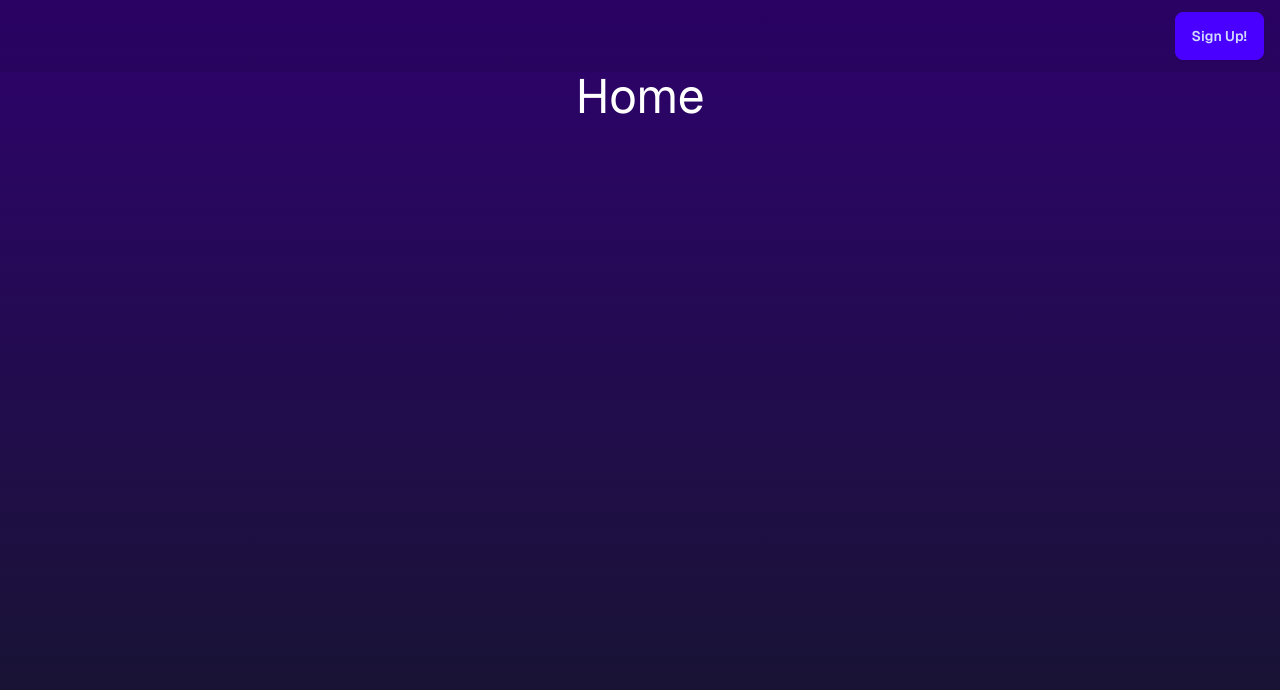
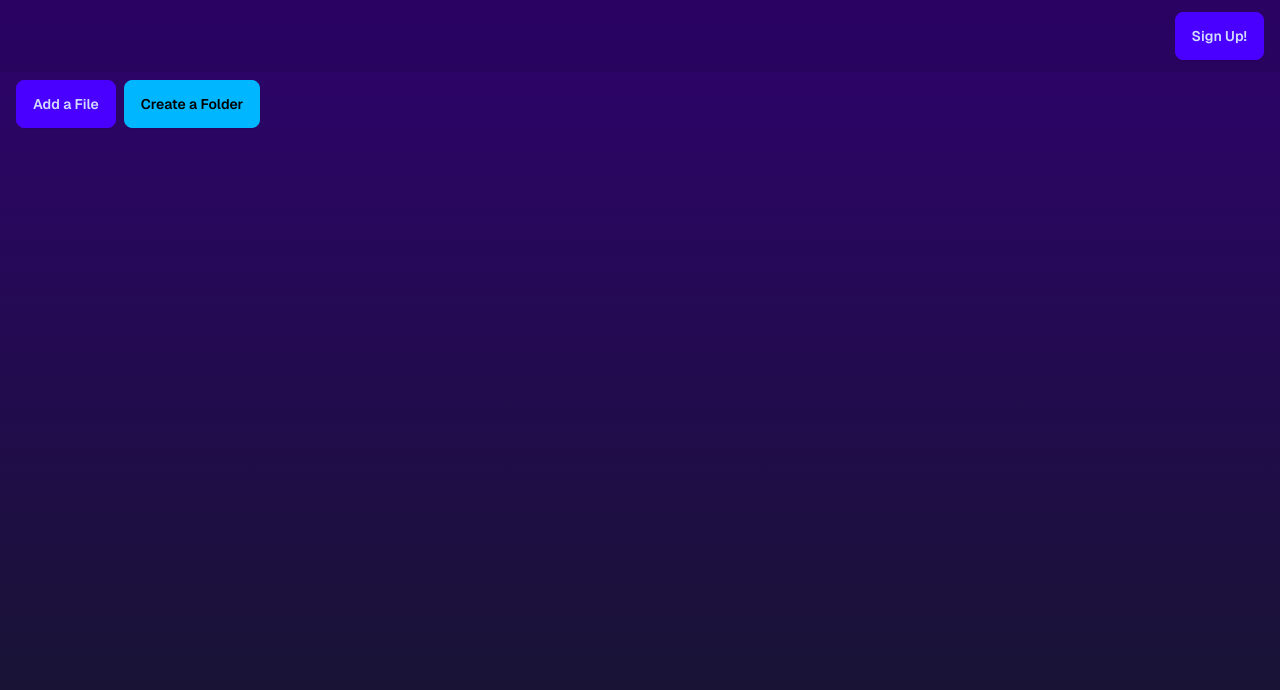
Before and after one commit to rislammb/nextjs-drive, a Next.js app: page / in a window 1280 px wide. Shown: the top 690 px of the page. Built offline with nearby package versions, Linux system fonts and the light colour scheme; no server answers.

Commit message:
add firebase into project and update home page

```diff
--- a/package.json
+++ b/package.json
@@ -11,6 +11,7 @@
   },
   "dependencies": {
     "@t3-oss/env-nextjs": "^0.10.1",
+    "firebase": "^10.12.5",
     "geist": "^1.3.0",
     "next": "^14.2.4",
     "next-auth": "^4.24.7",
--- /dev/null
+++ b/src/app/api/route.ts
@@ -0,0 +1,7 @@
+// import { app, storage, db } from "@/firebaseConfig";
+
+export function GET() {
+  console.log("inside api NextApiRequest");
+
+  return Response.json({ text: "Hello world" });
+}
--- a/src/app/layout.tsx
+++ b/src/app/layout.tsx
@@ -5,7 +5,7 @@ import { getServerSession } from "next-auth";
 import AuthProvider from "@/components/auth-provider";
 import { authOptions } from "@/server/auth";
 import "@/styles/globals.css";
-import Topbar from "@/components/Topbar";
+import Topbar from "@/components/topbar";
 
 export const metadata: Metadata = {
   title: "Next.js Drive",
@@ -23,7 +23,7 @@ export default async function RootLayout({
       <body className="min-h-screen bg-gradient-to-b from-[#2e026d] to-[#15162c] text-white">
         <AuthProvider session={session}>
           <Topbar />
-          <main>{children}</main>
+          <main className="px-4 py-2">{children}</main>
         </AuthProvider>
       </body>
     </html>
--- a/src/app/page.tsx
+++ b/src/app/page.tsx
@@ -1,4 +1,4 @@
-import Home from "@/components/Home";
+import Home from "@/components/home";
 
 export default function HomePage() {
   return <Home />;
--- a/src/components/Home/index.tsx
+++ b/src/components/Home/index.tsx
@@ -1,7 +1,9 @@
+import UploadFile from "../upload-file";
+
 export default function Home() {
   return (
     <div>
-      <h2 className="text-center text-5xl">Home</h2>
+      <UploadFile />
     </div>
   );
 }
--- a/src/components/common/Button.tsx
+++ b/src/components/common/Button.tsx
@@ -1,7 +1,9 @@
+import { type MouseEventHandler } from "react";
+
 interface ButtonProps {
   title: string;
   btnClass?: string;
-  onClick?: () => void;
+  onClick?: MouseEventHandler;
 }
 
 export default function Button({ btnClass, title, onClick }: ButtonProps) {
--- /dev/null
+++ b/src/components/upload-file/index.tsx
@@ -0,0 +1,35 @@
+"use client";
+
+import Button from "@/components/common/Button";
+import { type ChangeEvent, useState } from "react";
+
+export default function UploadFile() {
+  const [isShowInput, setIsShowInput] = useState<boolean>(false);
+
+  const [file, setFile] = useState("");
+
+  const handleChange = (event: ChangeEvent<HTMLInputElement>) => {
+    const files = event.target.files;
+    console.log(files);
+  };
+
+  const uploadFile = () => {
+    setIsShowInput(!isShowInput);
+    console.log(file);
+  };
+
+  return (
+    <div className="flex gap-2">
+      <Button title="Add a File" onClick={uploadFile} btnClass="btn-primary" />
+      {isShowInput && (
+        <input
+          type="file"
+          value={file}
+          onChange={handleChange}
+          className="file-input w-full max-w-xs bg-gray-700"
+        />
+      )}
+      <Button title="Create a Folder" btnClass="btn-info" />
+    </div>
+  );
+}
--- a/src/env.js
+++ b/src/env.js
@@ -23,6 +23,9 @@ export const env = createEnv({
     ),
     GITHUB_CLIENT_ID: z.string(),
     GITHUB_CLIENT_SECRET: z.string(),
+    FIREBASE_API_KEY: z.string(),
+    FIREBASE_APP_ID: z.string(),
+    FIREBASE_MESSAGING_SENDER_ID: z.string(),
   },
 
   /**
@@ -44,6 +47,9 @@ export const env = createEnv({
     NEXTAUTH_URL: process.env.NEXTAUTH_URL,
     GITHUB_CLIENT_ID: process.env.GITHUB_CLIENT_ID,
     GITHUB_CLIENT_SECRET: process.env.GITHUB_CLIENT_SECRET,
+    FIREBASE_API_KEY: process.env.FIREBASE_API_KEY,
+    FIREBASE_APP_ID: process.env.FIREBASE_APP_ID,
+    FIREBASE_MESSAGING_SENDER_ID: process.env.FIREBASE_MESSAGING_SENDER_ID,
     // NEXT_PUBLIC_CLIENTVAR: process.env.NEXT_PUBLIC_CLIENTVAR,
   },
   /**
--- /dev/null
+++ b/src/firebaseConfig.ts
@@ -0,0 +1,18 @@
+import { initializeApp } from "firebase/app";
+import { getStorage } from "firebase/storage";
+import { getFirestore } from "firebase/firestore";
+import { env } from "@/env";
+
+const firebaseConfig = {
+  apiKey: env.FIREBASE_API_KEY,
+  authDomain: "next-drive-daa10.firebaseapp.com",
+  projectId: "next-drive-daa10",
+  storageBucket: "next-drive-daa10.appspot.com",
+  messagingSenderId: env.FIREBASE_MESSAGING_SENDER_ID,
+  appId: env.FIREBASE_APP_ID,
+  measurementId: "G-2N531H88TF",
+};
+
+export const app = initializeApp(firebaseConfig);
+export const storage = getStorage(app);
+export const db = getFirestore(app);
```
Also changed, not shown: 1 other file (tests, documents, lock files or other folders).
